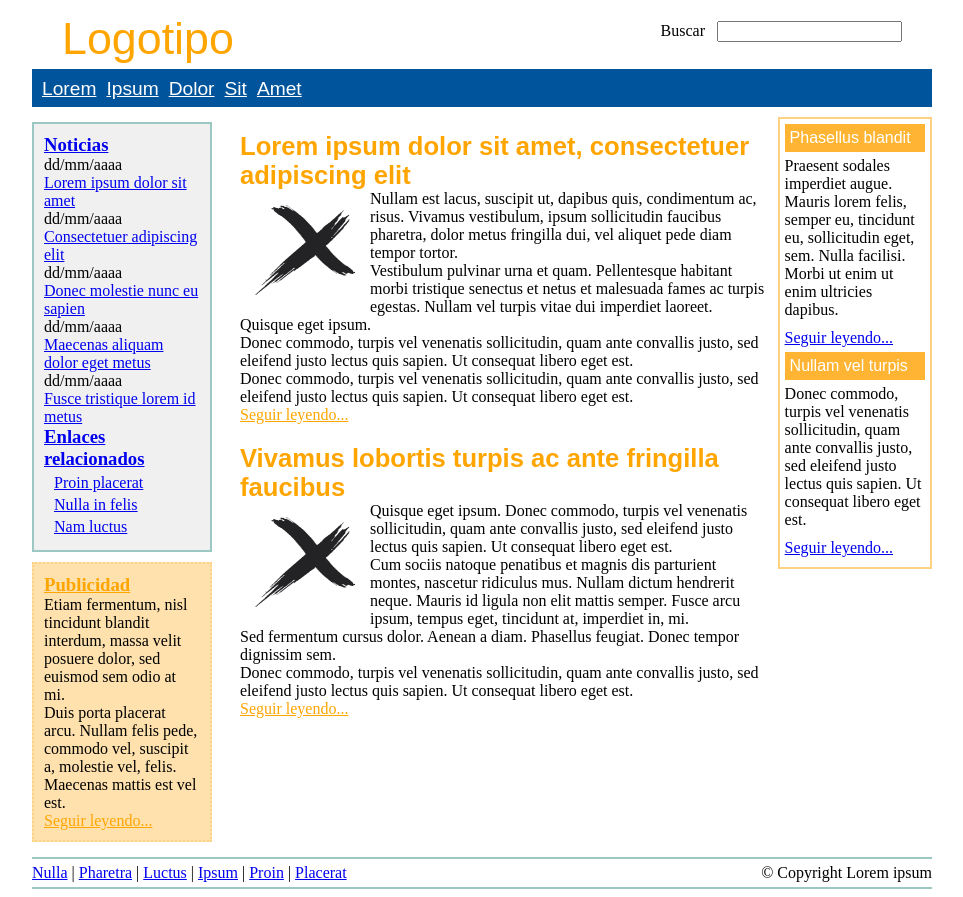
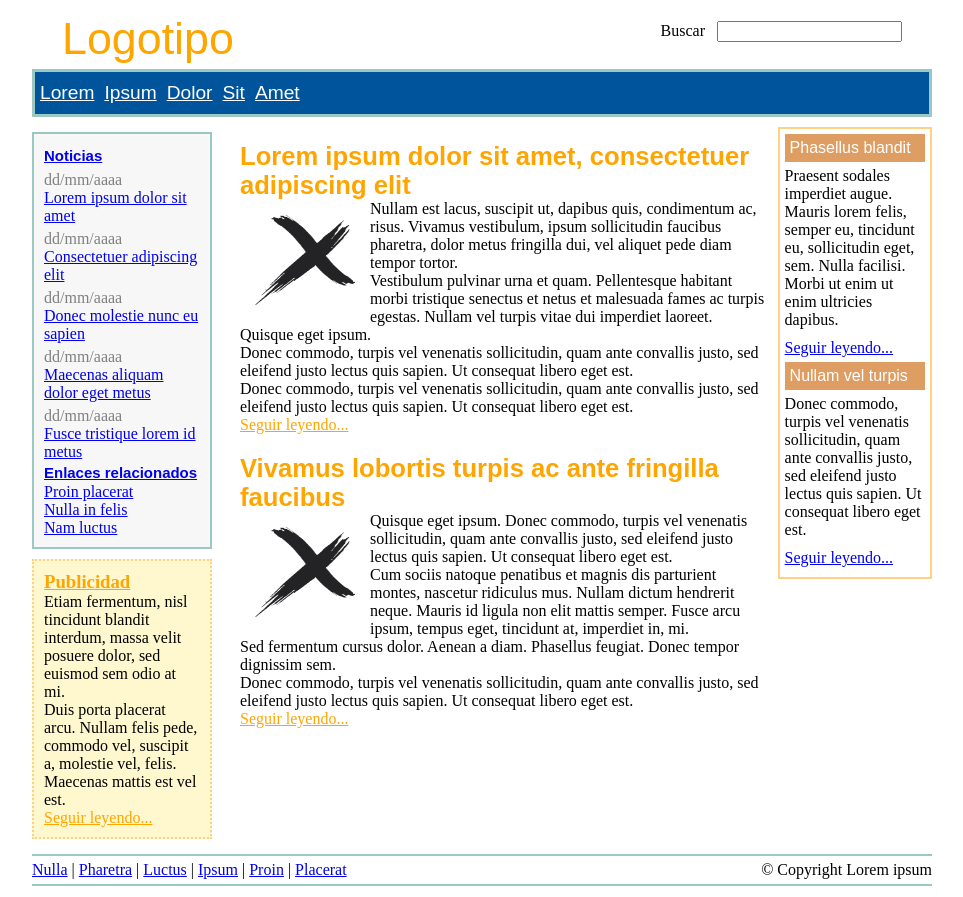
Before and after one commit to GiovanniVictorio/Desarrollo-Web-5to, a PHP site: page / in a window 1280 px wide. Shown: the whole page, without its empty margins (158-1121 px from the left). Run offline with PHP 8.4, Linux system fonts and the light colour scheme.

Commit message:
Update Ejercicio 6

```diff
--- a/Hojas de Estilo en Cascada (CSS)/Ejercicio 6/index.html
+++ b/Hojas de Estilo en Cascada (CSS)/Ejercicio 6/index.html
@@ -4,7 +4,7 @@
 	<meta charset="UTF-8">
 	<meta name="viewport" content="width=device-width, initial-scale=1.0">
 	<title>Ejercicio 1</title>
-	<link rel="stylesheet" type="text/css" href="style.css?v=1.1.0">
+	<link rel="stylesheet" type="text/css" href="style.css?v=1.1.2">
 </head>
 <body>
 
--- a/Hojas de Estilo en Cascada (CSS)/Ejercicio 6/style.css
+++ b/Hojas de Estilo en Cascada (CSS)/Ejercicio 6/style.css
@@ -1,7 +1,20 @@
 ul, ul li {
   margin: 0;
-  padding: 2px 5px 2px 5px;
+  padding: 0;
   list-style: none;
+}
+
+.menu ul li{
+  padding: 5px 5px 5px 5px;
+}
+
+.noticias p span {
+  color: grey;
+  padding-top: 10px;
+}
+
+.noticias p {
+  padding-top: 5px;
 }
 
 .menu_principal li a {
@@ -63,7 +76,7 @@ img {
 
 .secundario h2 {
   padding: 5px;
-  background-color: #FFB533;
+  background-color: #DE9E63;
 }
 
 .principal, .articulo {
@@ -72,7 +85,7 @@ img {
 
 .publicidad {
   border: 2px dotted #FFD283;
-  background-color: #FFE1AD;
+  background-color: #FFF7CE;
   padding: 10px;
 }
 
@@ -82,12 +95,17 @@ img {
 
 .lateral .noticias {
   border: 2px solid #9CC8C4;
-  background-color: #F0F0F0;
+  background-color: #F7F7F7;
   padding: 10px;
 }
 
 .menu {
+  border: 3px solid #9CC8C4;
   background-color: #00549B;
+}
+
+.noticias h3 a {
+  font: bold 80% sans-serif;
 }
 
 .logo h1 {
```
